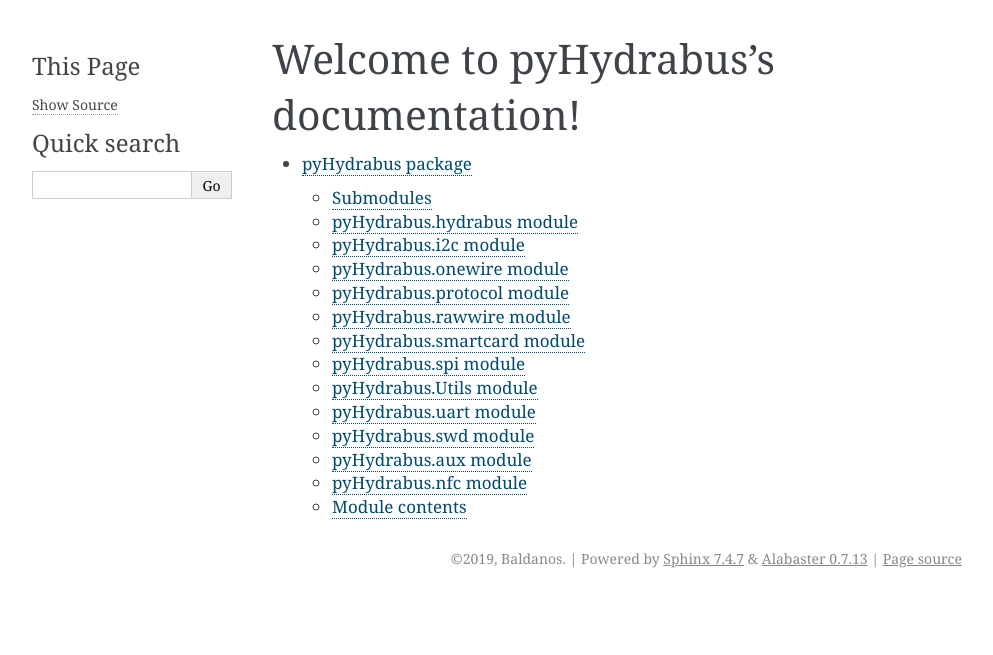
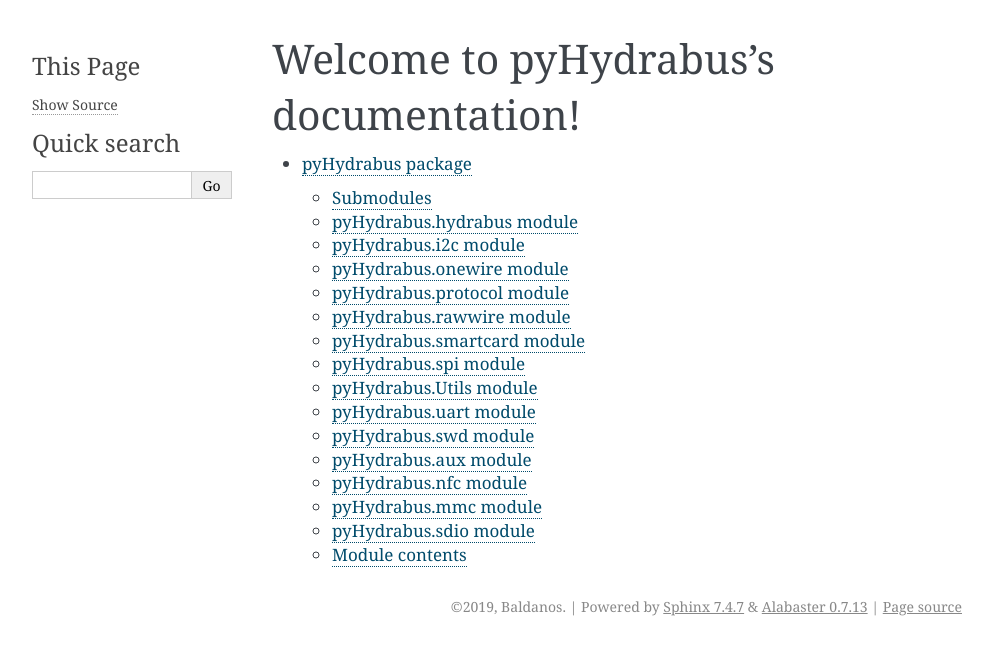
Before and after one commit to hydrabus/pyHydrabus, a Sphinx documentation site: the page built from docs/source/index.rst, in a window 1280 px wide. Shown: the top 655 px of the page, without its empty margins (148-1141 px from the left). Built offline with Sphinx 7.4.7, drawn with Linux system fonts in a browser that asks for light colours.

Commit message:
Add documentation

```diff
--- a/docs/source/pyHydrabus.rst
+++ b/docs/source/pyHydrabus.rst
@@ -100,6 +100,22 @@
     :undoc-members:
     :show-inheritance:
 
+pyHydrabus.mmc module
+----------------------
+
+.. automodule:: pyHydrabus.mmc
+    :members:
+    :undoc-members:
+    :show-inheritance:
+
+pyHydrabus.sdio module
+----------------------
+
+.. automodule:: pyHydrabus.sdio
+    :members:
+    :undoc-members:
+    :show-inheritance:
+
 
 Module contents
 ---------------
```
